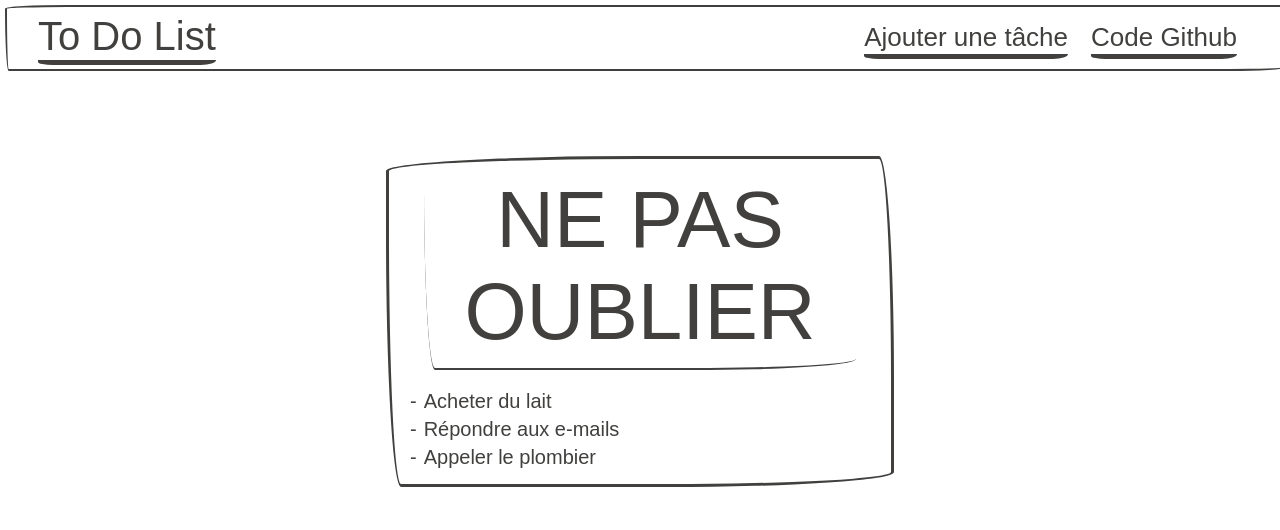
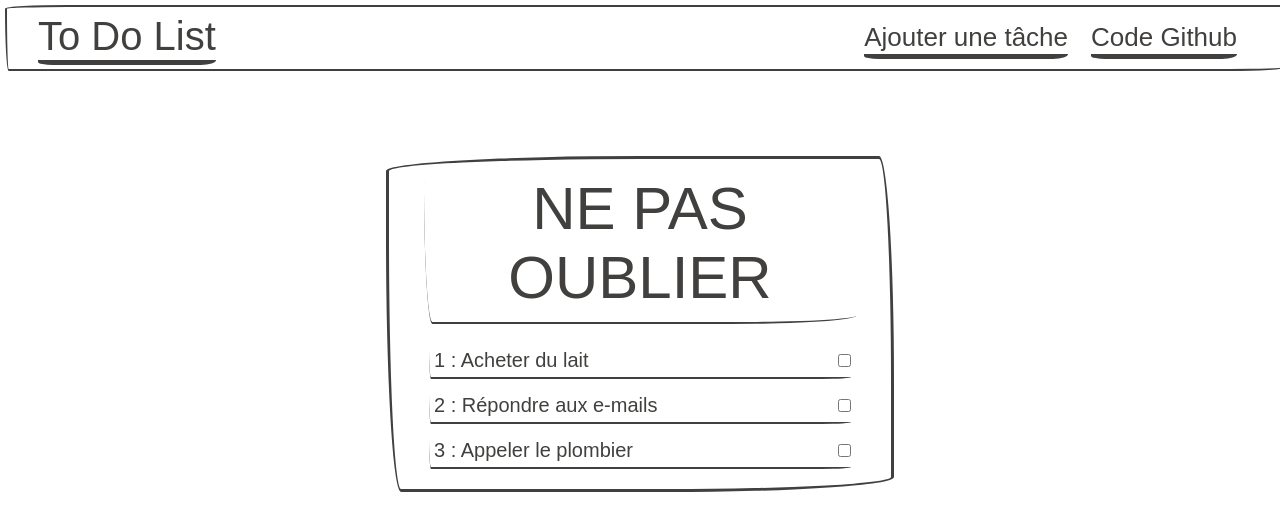
Before and after one commit to DamienL97r/DL-rattrapageAngularToDoList, an Angular app: page / in a window 1280 px wide. Shown: the top 530 px of the page. Built offline with nearby package versions, Linux system fonts and the light colour scheme; a web font is replaced by a local one.

Commit message:
manage to add some tasks begin to work on done tasks

```diff
--- a/src/app/create-taches/create-taches.component.ts
+++ b/src/app/create-taches/create-taches.component.ts
@@ -1,4 +1,4 @@
-import { Component } from '@angular/core';
+import { Component, OnInit } from '@angular/core';
 import { TachesService } from '../taches.service';
 import { FormControl, FormGroup } from '@angular/forms';
 import { ITask } from '../itask';
@@ -14,36 +14,28 @@ export class CreateTachesComponent {
 
   constructor(private taskService: TachesService, private router: Router) {}
 
+
+
   public form:FormGroup = new FormGroup({
     titre: new FormControl(''),
   })
 
-  mockTaches: ITask[] = [];
+  mockTaches: ITask[] = this.taskService.fetchAll();
 
   onSubmit() {
 
 
     const task = this.form.value.titre;
-    console.log(task);
 
 
     // Créez une nouvelle tache
     const newTask = {
-      id: this.mockTaches.length + 1, // Génére un nouvel ID
+      id: this.mockTaches.length + 1,
       titre: task,
     };
 
-    this.mockTaches.push(newTask);
-
+    // l'ajouter dans le mock
     this.taskService.addTask(newTask);
-
-    this.mockTaches = this.taskService.fetchAll();
-
-
-    console.log(newTask);
-    console.log(this.mockTaches);
-
-
 
     // Réinitialiser le formulaire
     this.form.reset();
--- a/src/app/taches/taches.component.html
+++ b/src/app/taches/taches.component.html
@@ -4,7 +4,10 @@
     <h3>NE PAS OUBLIER</h3>
 
 
-      <ul *ngFor="let task of tasks">
-            <li>{{ task.titre }}</li>
-      </ul>
+      <div *ngFor="let task of tasks">
+            <div class="task-item">
+                <p>{{ task.id }} : {{ task.titre }}</p>
+                <input (click)="onClick()" type="checkbox" name="{{ task.titre }}" id="{{ task.id }}">
+            </div>
+      </div>
 </div>
--- a/src/app/taches/taches.component.ts
+++ b/src/app/taches/taches.component.ts
@@ -11,10 +11,16 @@ export class TachesComponent implements OnInit {
 
   constructor(private taskService: TachesService) {}
 
-  tasks: ITask[] = [];
+  tasks: ITask[] = this.taskService.fetchAll();
 
   ngOnInit(): void {
     this.tasks = this.taskService.fetchAll();
+
+  }
+
+  onClick() {
+    console.log('clicked');
+
   }
 
 }
--- a/src/styles.css
+++ b/src/styles.css
@@ -23,7 +23,7 @@
 }
 
 .body-container > h3 {
-    font-size: 80px;
+    font-size: 3rem;
     text-align: center;
     padding-bottom: 10px;
     margin-bottom: 20px;
@@ -33,6 +33,20 @@
     border-bottom-right-radius: 225px 15px;
     border-top-left-radius: 255px 15px;
     border-top-right-radius: 15px 225px;
+}
+
+
+.task-item {
+    display: flex;
+    justify-content: space-between;
+    border-bottom: 2px solid #41403E;
+
+    border-bottom-left-radius: 15px 255px;
+    border-bottom-right-radius: 225px 15px;
+    border-top-left-radius: 255px 15px;
+    border-top-right-radius: 15px 225px;
+    margin-bottom: 10px;
+
 }
 
 
@@ -57,4 +71,5 @@
     border-bottom-right-radius: 225px 15px;
     border-top-left-radius: 255px 15px;
     border-top-right-radius: 15px 225px;
+    text-decoration: line-through;
 }
```
